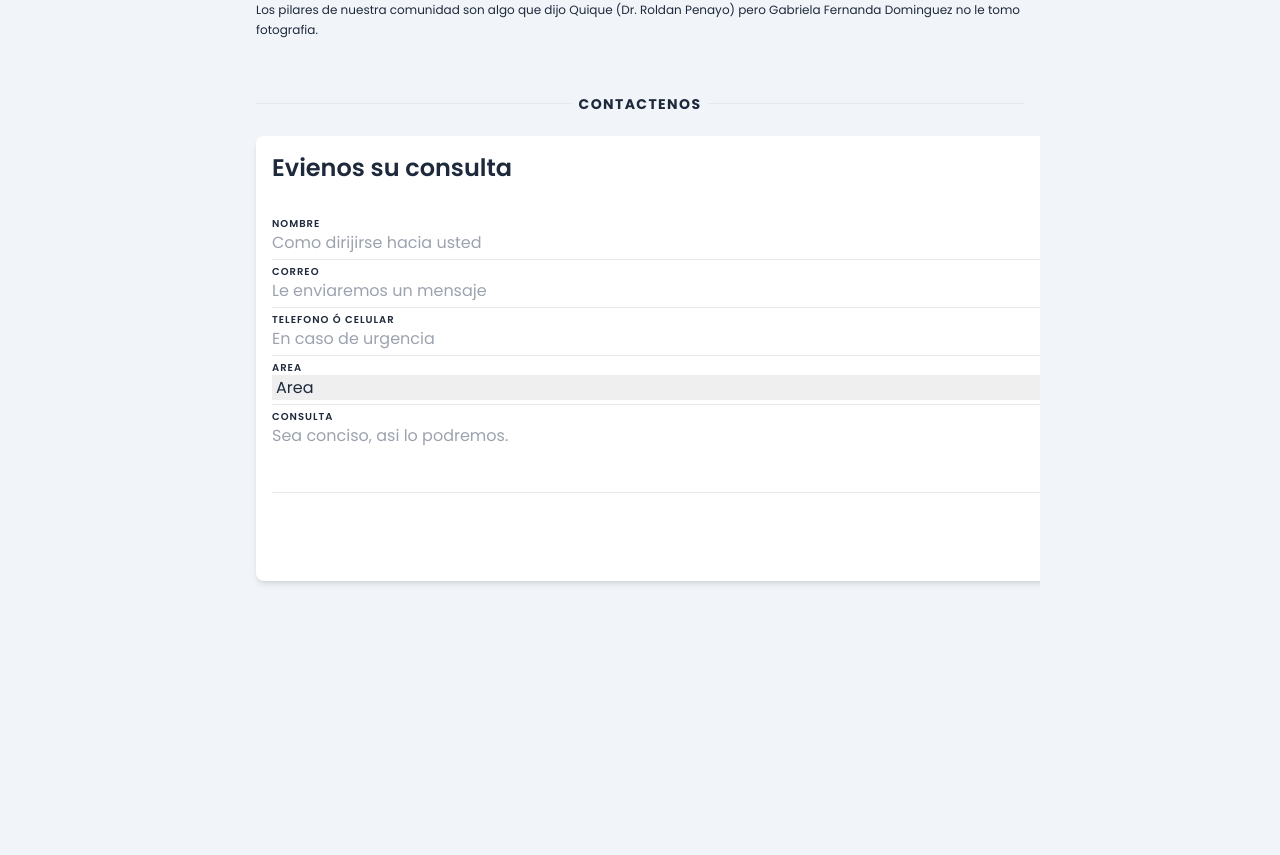
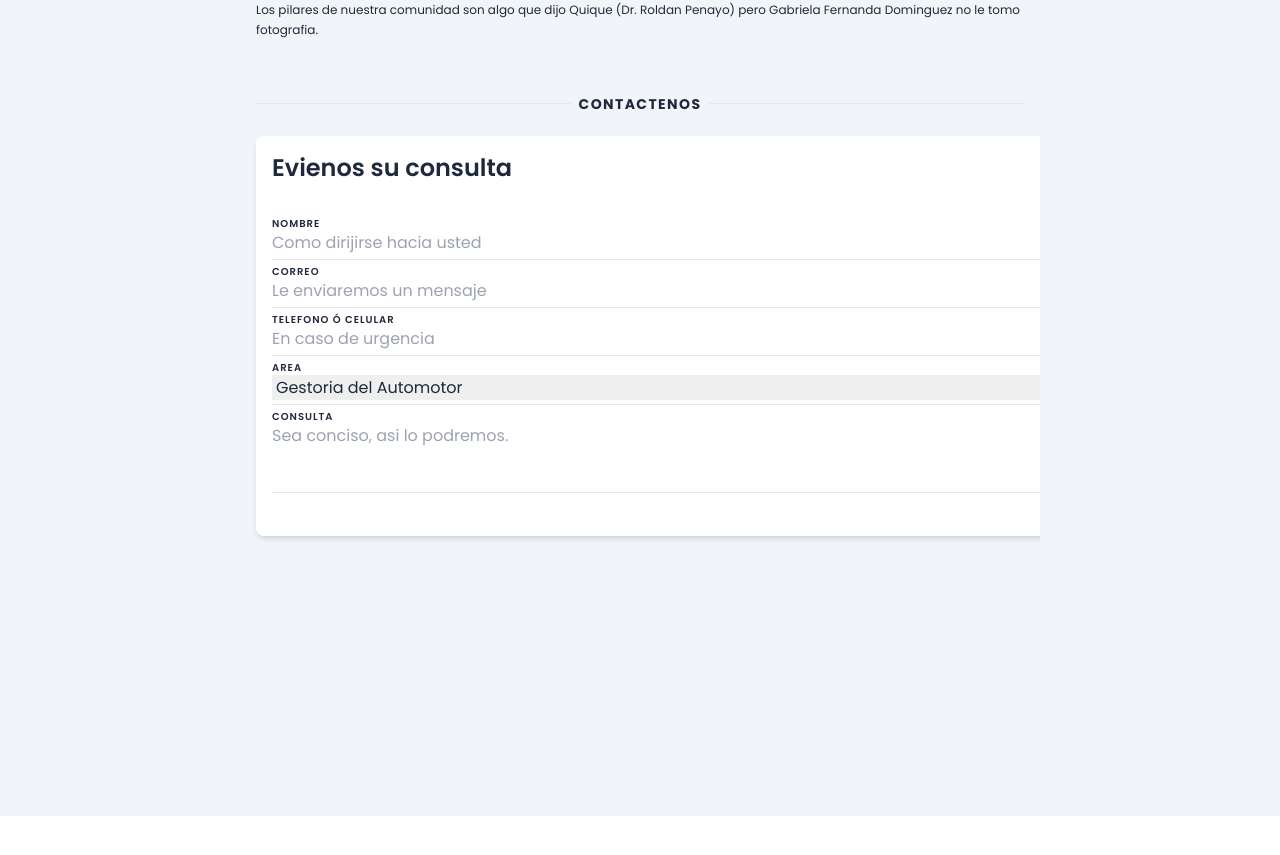
Before and after one commit to JohnCrossRollOn/app-roldan-asociadas, a React (Vite) app: page / in a window 1280 px wide. Shown: the part 1432-2287 px from the top of the page. After the commit the page ends 2248 px from the top, so only its background shows below. Built offline with nearby package versions, Linux system fonts and the light colour scheme; the HTML template or start-up script is replaced by a standard one.

Commit message:
1 file modified

```diff
--- a/src/components/Landing/Contact.jsx
+++ b/src/components/Landing/Contact.jsx
@@ -32,16 +32,13 @@ const Input = ({
       <textarea
         required
         className={className}
-        value={form[id] || ''}
+        value={form[id]}
         id={id}
         placeholder={place}
       />
     ),
     select: (
       <select id={id} value={form[id]} required>
-        <option hidden defaultValue>
-          {label}
-        </option>
         {options.map((option) => (
           <option>{option}</option>
         ))}
@@ -141,7 +138,6 @@ const ContactForm = ({ onSubmit: apply }) => {
             type: 'select',
             id: 'type',
             label: 'Area',
-            place: 'Categoria de su consulta',
             options: [
               'Gestoria del Automotor',
               'Accidentes de Transito',
@@ -161,7 +157,7 @@ const ContactForm = ({ onSubmit: apply }) => {
             id: 'value',
             label: 'Consulta',
             place: 'Sea conciso, asi lo podremos.',
-            className: 'min-h-[4rem] max-h-[8rem] w-full',
+            className: 'min-h-[4rem] max-h-[5rem] w-full',
           }}
         />
         <hr />
@@ -184,13 +180,13 @@ export default () => {
       <Hr>Contactenos</Hr>
       <div className="gap-4 overflow-hidden overflow-x-scroll -mx-4 scrollbar-hide">
         <div className="p-4 pt-0 pb-6 flex w-max gap-4">
-          <div className="relative bg-white rounded-lg shadow-md p-4 w-[70vw] min-h-[50vh] h-fit">
+          <Card>
             <ContactForm
               onSubmit={(e) => {
                 console.log(e);
               }}
             />
-          </div>
+          </Card>
           <Card>
             <div className="flex flex-col gap-8">
               <p className="text-2xl font-semibold">Horarios de Atencion</p>
```
